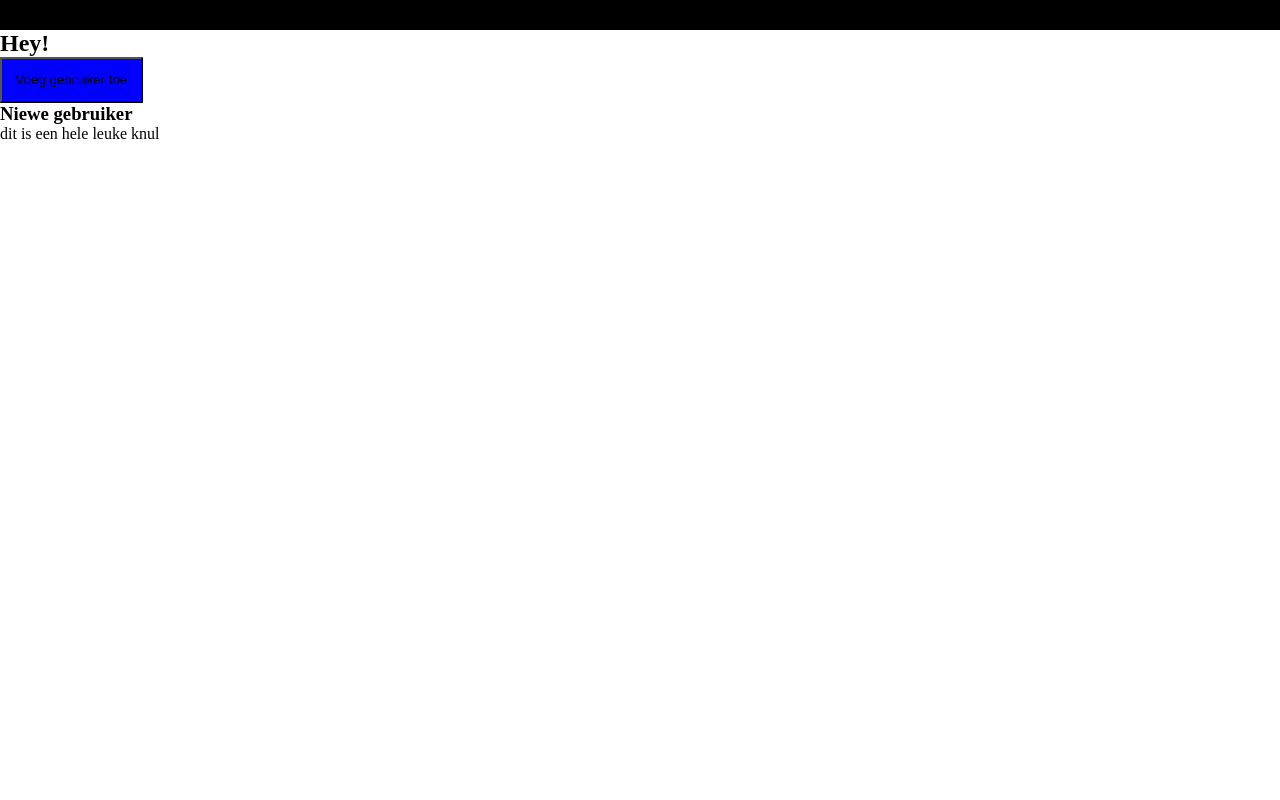
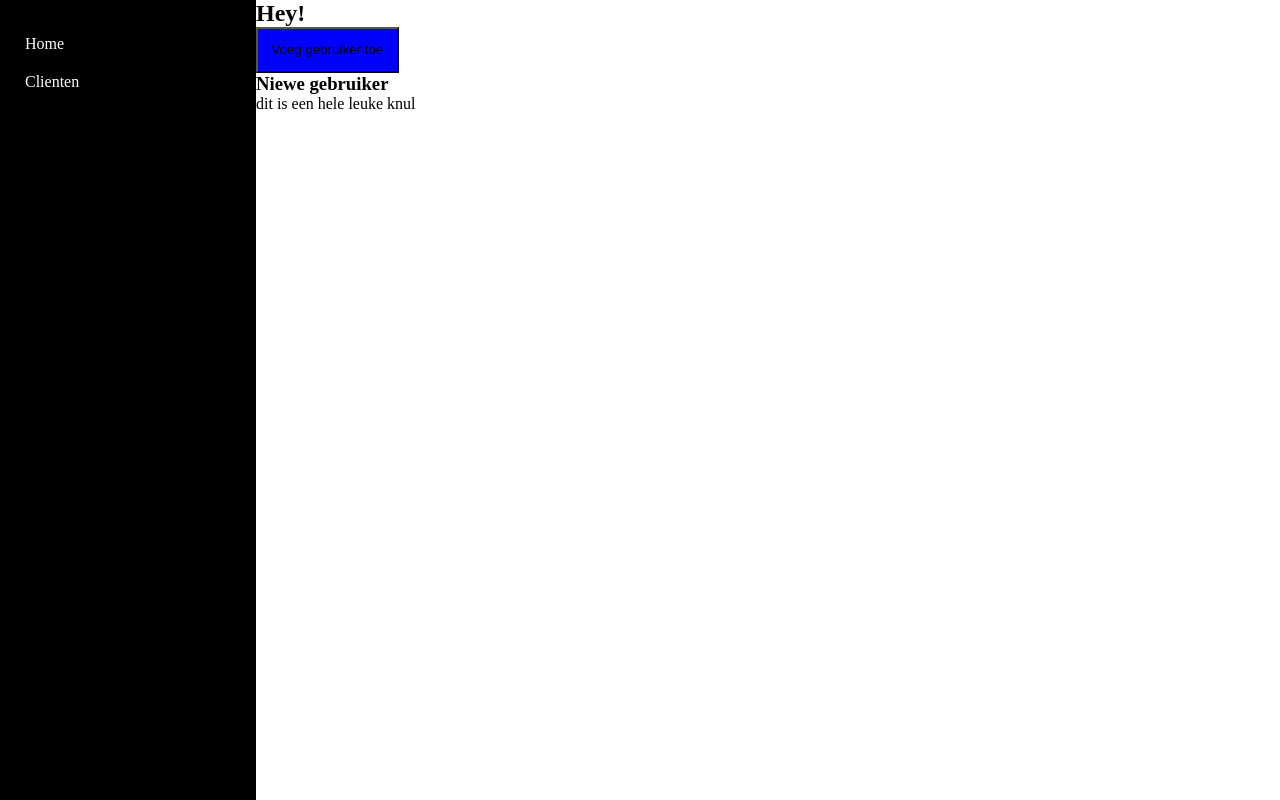
Before and after one commit to timruiterkamp/frontend-applications, a React app: page / in a window 1280 px wide. Built offline with nearby package versions, Linux system fonts and the light colour scheme.

Commit message:
refactored routing for frontend display

```diff
--- a/src/components/page/Header.js
+++ b/src/components/page/Header.js
@@ -1,7 +1,21 @@
-import React from "react";
+import React, {Component} from "react";
+import {NavLink} from 'react-router-dom';
 
-export const Header = props => (
-    <header className="App-header">
-        {props.children}
-    </header>
-);
+export default class Header extends Component {
+    render() {
+
+        console.log('home',this.props);
+
+        return (
+            <header className="App-header">
+                <nav>
+                    <ul>
+                        {this.props.link.map(page => (
+                            <NavLink to={page.path} key={page.id}>{page.name}</NavLink>
+                        ))}
+                    </ul>
+                </nav>
+            </header>
+        )
+    }
+}
--- a/src/components/page/Layout.js
+++ b/src/components/page/Layout.js
@@ -1,15 +1,15 @@
 import React, { Component } from 'react';
-import {Header} from './Header'
-import {Footer} from './Footer'
+import RouterNav from '../../routes';
+import {Footer} from './Footer';
 
 class Layout extends Component {
     render() {
         return (
-            <div>
-                <Header />
+            <>
+                <RouterNav />
                     {this.props.children}
                 <Footer />
-            </div>
+            </>
         );
     }
 }
--- a/src/index.js
+++ b/src/index.js
@@ -1,14 +1,11 @@
 import React from 'react';
 import ReactDOM from 'react-dom';
 import './scss/index.scss';
-import AppRoutes from './routes';
 import * as serviceWorker from './serviceWorker';
 import Layout from './components/page/Layout';
 
 ReactDOM.render(
-    <Layout>
-        <AppRoutes />
-    </Layout>,
+    <Layout />,
     document.getElementById('root')
 );
 
--- a/src/routes.js
+++ b/src/routes.js
@@ -1,20 +1,57 @@
-import React from 'react';
+import React, {Component} from 'react';
 import { BrowserRouter, Route, Switch } from 'react-router-dom';
 import App from './pages/App';
 import Clients from './pages/Clients';
 import {Client} from './pages/Client';
 import {NotFound} from './pages/404';
+import Header from './components/page/Header';
 
+export default class RouterNav extends Component {
+    data = [
+        {
+            id: 1,
+            name: 'Home',
+            path: '/',
+            file: App,
+            show: true
+        },
+        {
+            id: 2,
+            name: 'Clienten',
+            path: '/clienten',
+            file: Clients,
+            show: true
+        },
+        {
+            id: 3,
+            name: 'Client',
+            path: '/clienten/:id',
+            file: Client,
+            show: false
+        },
+        {
+            id: 4,
+            name: 'NotFound',
+            path: '*',
+            file: NotFound,
+            show: false
+        }
+    ]
 
-export default () => {
+    render() {
         return (
             <BrowserRouter>
+                <>
+                <Header link={this.data.filter(page => {
+                    return page.show === true;
+                })} />
                 <Switch>
-                <Route exact path='/' component={App}/>
-                <Route path='/clienten/:id' component={Client}/>
-                <Route path='/clienten' component={Clients}/>
-                <Route path='*' component={NotFound} />
+                    {this.data.map(page => (
+                        <Route key={page.id} exact path={page.path} component={page.file}/>
+                    ))}
                 </Switch>
+                </>
             </BrowserRouter>
         )
     }
+}
--- a/src/scss/abstracts/mixin.scss
+++ b/src/scss/abstracts/mixin.scss
@@ -1,11 +1,6 @@
-@function calculateRem($size) {
-    $remSize: $size / 16px;
+@function pxToRem($size) {
+    $remSize: $size / 16;
     @return #{$remSize}rem;
-}
-
-@mixin pxToRem($size) {
-    font-size: $size; //Fallback in px
-    font-size: calculateRem($size);
 }
 
 @mixin size($width, $height: $width) {
--- a/src/scss/components/header.scss
+++ b/src/scss/components/header.scss
@@ -1,6 +1,25 @@
 header {
-    font-size: $heading-h1;
-    background: $headerbg;
-    color: $colorWhite;
-    padding: 15px;
+    width: 20vw;
+    height: 100vh;
+    float: left;
+    background-color: $headerbg;
+
+    ul {
+        display: flex;
+        flex-direction: column;
+        padding: pxToRem(25);
+    }
+
+    a {
+        color: $colorWhite;
+        font-size: pxToRem(16);
+        text-decoration: none;
+        padding: pxToRem(10) 0;
+        border-bottom: 0;
+
+        &:hover {
+            border-bottom: 1px solid $colorWhite;
+            margin-bottom: 1px;
+        }
+    }
 }
--- a/src/scss/index.scss
+++ b/src/scss/index.scss
@@ -1,6 +1,8 @@
+@import 'abstracts/mixin.scss';
+@import 'abstracts/mixin.scss';
+
 @import 'abstracts/colors.scss';
 @import 'abstracts/typography.scss';
-
 @import 'vendor/grid.scss';
 
 @import 'components/base.scss';
```
Lines whose indentation alone changed are shown as unchanged.
